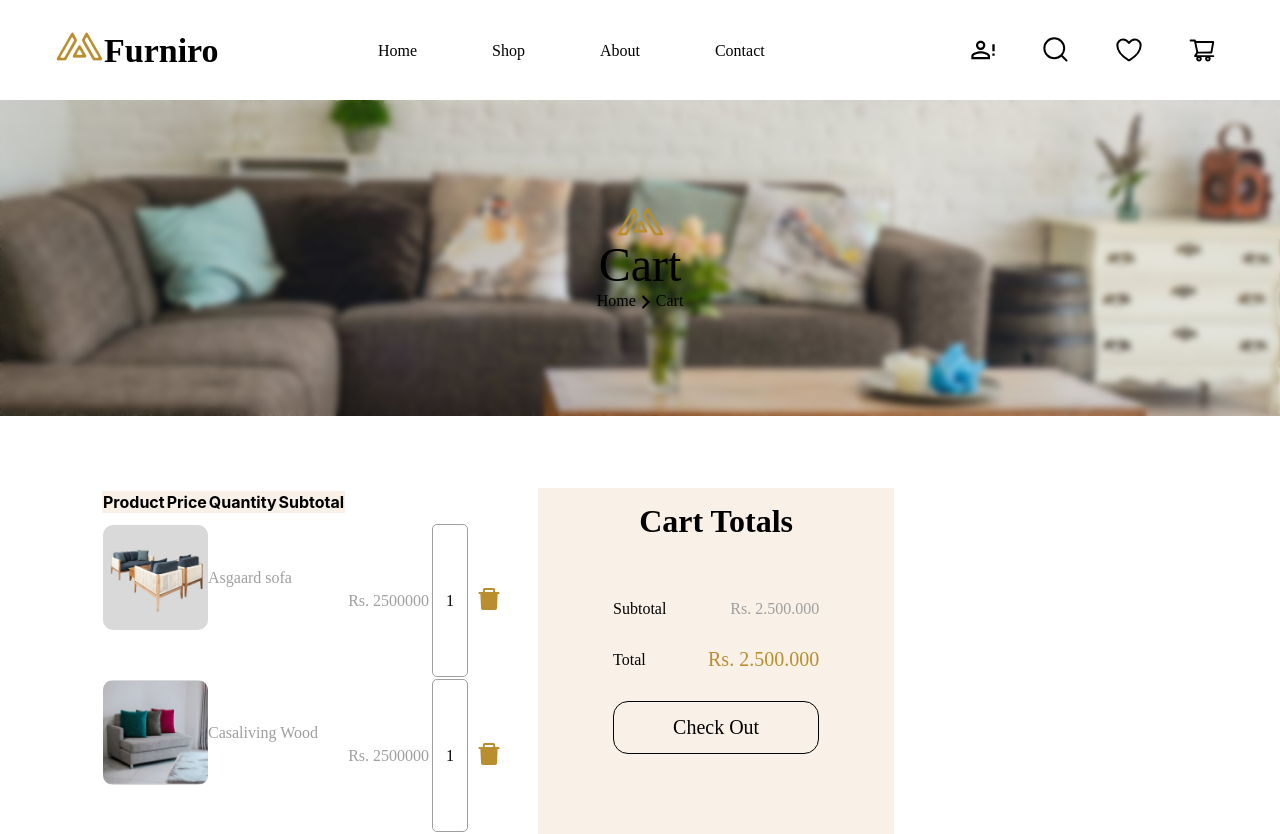
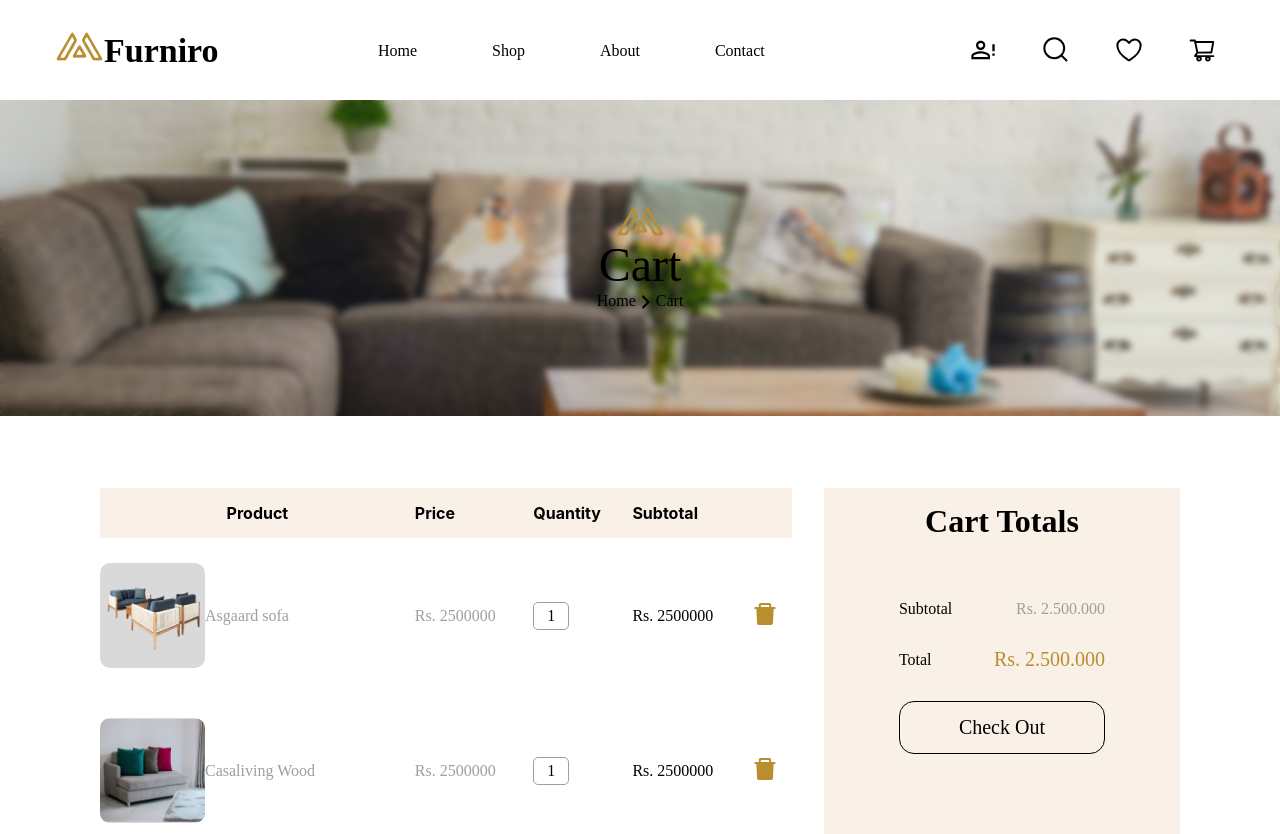
Before and after one commit to etneMr/ecommerce, a React (Create React App) app: page /cart in a window 1280 px wide. Shown: the top 834 px of the page. Built offline with nearby package versions, Linux system fonts and the light colour scheme.

Commit message:
ECO-CartPage fix cart UI

```diff
--- a/src/presentation/components/Cart/Cart.css
+++ b/src/presentation/components/Cart/Cart.css
@@ -1,23 +1,37 @@
 #cart-component {
     display: flex;
-    flex-flow: wrap row;
+    flex-flow: row;
     padding: 72px 100px;
+
+    align-items: flex-start;
+    align-content: flex-start;
 }
 
 .cart-product-table {
-    padding-right: 32px;
+    margin-right: 32px;
     table-layout: fixed;
+    border-collapse: collapse;
+    flex-grow: 1;
+}
+
+.cart-product-table td {
+    height: fit-content;
+    padding: 0;
+    align-self: flex-start;
 }
 
 .cart-product-table .header {
-    display: inline;
-    background: #F9F1E7;
-    padding: 15px auto;
+    background-color: #F9F1E7;
+    padding: 15px 0px;
+}
+
+.cart-product-table .header:not(:first-child) {
+    text-align: start;
 }
 
 .cart-product-table .product-image-name {
     display: flex;
-    justify-content: flex-start;
+    /* justify-content: flex-start; */
     align-items: center;
     flex-flow: row wrap;
 }
@@ -27,8 +41,13 @@
     height: 105px;
     border-radius: 10px;
     background: #D9D9D9;
-    flex-shrink: 0;
     object-fit: contain;
+    margin: 25px 0px;
+}
+
+.product-image-name .product-image:not(:first-child) {
+    margin-top: 55px;
+    margin-bottom: 25px;
 }
 
 #cart-component .product-text {
@@ -51,8 +70,7 @@
     font-style: normal;
     font-weight: 400;
     line-height: normal;
-
-    height: fit-content;
+    width: fit-content;
 }
 
 #cart-component .product-subtotal {
@@ -70,7 +88,6 @@
 
     padding: 15px 75px;
     justify-content: flex-start;
-    /* align-items: center; */
     padding-bottom: 80px;
 
     background: #F9F1E7;
@@ -82,7 +99,6 @@
     justify-content: space-between;
     align-items: center;
     padding-bottom: 30px;
-    /* align-self:baseline; */
 }
 
 .cart-totals .cart-text {
--- a/src/presentation/components/Cart/Cart.jsx
+++ b/src/presentation/components/Cart/Cart.jsx
@@ -38,11 +38,12 @@ function CartProductTable({ listProducts }) {
     return (
         <table className="cart-product-table">
             <tbody>
-                <tr aria-colspan={5} className="header" key="id0-header">
+                <tr aria-colspan={5} key="id0-header">
                     <th className="header">Product</th>
                     <th className="header">Price</th>
                     <th className="header">Quantity</th>
                     <th className="header">Subtotal</th>
+                    <th className="header"></th>
                 </tr>
                 {rows}
             </tbody>
@@ -59,14 +60,21 @@ function ProductComponentRow({ product }) {
                     {product.name}
                 </div>
             </td>
-            <td className="product-text">
-                Rs. {product.price}
+            <td>
+                <div className="product-text">
+                    Rs. {product.price}
+                </div>
             </td>
-            <td className="product-quantity">
-                {product.quantity}
+            <td>
+                <div className="product-quantity">
+                    {product.quantity}
+
+                </div>
             </td>
-            <td className="product-subtotal">
-                {product.subtotal}
+            <td>
+                <div className="product-subtotal">
+                    Rs. {product.subtotal}
+                </div>
             </td>
             <td>
                 <svg xmlns="http://www.w3.org/2000/svg" width="28" height="28" viewBox="0 0 28 28" fill="#B88E2F">
--- a/src/presentation/constants/product-data.jsx
+++ b/src/presentation/constants/product-data.jsx
@@ -16,6 +16,7 @@ export const listShoppingProducts = [
     {
         name: "Asgaard sofa",
         price: 2500000,
+        subtotal: 2500000,
         quantity: 1,
         currency: "Rp",
         imageSrc: MainImage,
@@ -124,6 +125,7 @@ export const listShoppingProducts = [
         price: 2500000,
         quantity: 1,
         currency: "Rp",
+        subtotal: 2500000,
         imageSrc: MainImage2,
         id: "product-100",
         views: 145,
```
